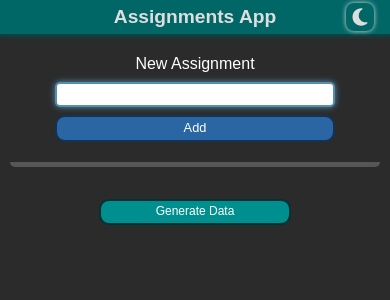
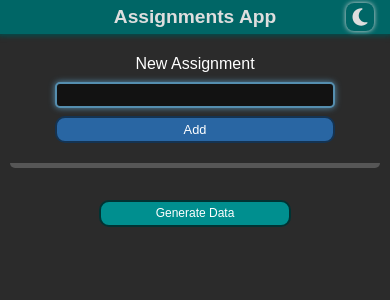
Before and after one commit to de-oz/vue-assignments-app, a Vue app: page / in a window 390 px wide. Shown: the top 300 px of the page. Built offline with nearby package versions, Linux system fonts and the light colour scheme.

Commit message:
fix: introduce color scheme switching and make the height full-page and responsive

```diff
--- a/src/App.vue
+++ b/src/App.vue
@@ -203,7 +203,7 @@ export default {
           checkbox.checked;
         this.filteredAssignments[this.currentTab][index].id = checkbox.id;
         this.filteredAssignments[this.currentTab][index].title =
-          label.value ?? label.textContent; // take text either from editing input or label
+          label.value ?? label.textContent; // take the text either from the editing input or label
       });
 
       droppedItem.classList.remove('assignment-item--dragging');
@@ -222,18 +222,16 @@ export default {
 
 <style lang="scss">
 html {
-  font: 62.5% / 1.15 sans-serif;
+  font-size: 62.5%;
   background-color: #eee;
-  color: #000;
-  width: 100vw;
+  transition: color 0.3s, background-color 0.3s;
 }
 
 body {
   font: 1.5rem / 1.25 Arial, sans-serif;
-  background-color: inherit;
-  color: inherit;
+  min-height: 100vh;
+  width: 100vw;
   overflow-x: hidden;
-  transition: color 0.3s, background-color 0.3s;
 }
 
 h1 {
@@ -258,8 +256,8 @@ ul {
 
 .btn {
   border: 2px solid currentcolor;
+  border-radius: 10px;
   cursor: pointer;
-  border-radius: 10px;
 }
 
 .fade {
@@ -268,7 +266,7 @@ ul {
 
 .dark-theme {
   background-color: #2b2b2b;
-  color: #fff;
+  color-scheme: dark;
 }
 
 .tabs {
@@ -281,12 +279,6 @@ ul {
   text-align: center;
 }
 
-@media (max-width: 300px) {
-  .tabs {
-    font-size: 90%;
-  }
-}
-
 @media (max-width: 400px) {
   html {
     font-size: 50%;
--- a/src/components/AssignmentItem.vue
+++ b/src/components/AssignmentItem.vue
@@ -91,12 +91,11 @@ export default {
   display: flex;
   justify-content: space-between;
   align-items: center;
-  margin: 1.5rem auto;
+  margin: 1.5rem auto 0;
   padding: 1.5rem 0;
   cursor: move;
   border-radius: 2.5rem;
   box-shadow: 0 0 7px hsl(5, 100%, 70%);
-  transition: box-shadow 0.3s;
 
   &:hover {
     box-shadow: 0 0 7px 2px #999;
--- a/src/reset.css
+++ b/src/reset.css
@@ -22,6 +22,6 @@ input,
 select {
   font-family: inherit;
   font-size: 100%;
-  line-height: 1.15;
+  line-height: 1.20;
   margin: 0;
 }
```
